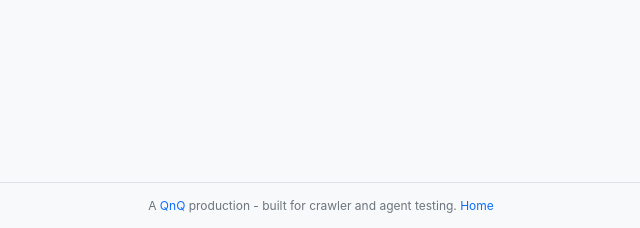
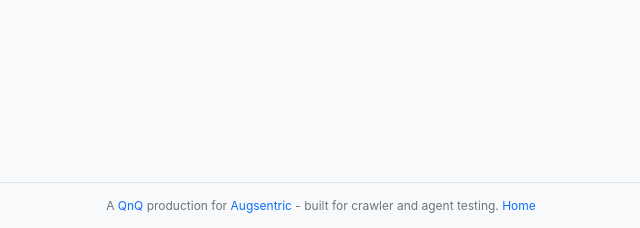
Before and after one commit to seriocomic/SimBin, a Django app: template templates/pages/template.html in a window 1280 px wide. Shown: the part 572-800 px from the top of the page, without its empty margins (319-959 px from the left). Run offline with Django 3.2, Linux system fonts and the light colour scheme; the template is opened without the code that fills it: most values are stand-ins (such as "Sample title", 1, 10 or a date in 2020).

Commit message:
Update title and footer in template.html to include Augsentric branding

```diff
--- a/templates/pages/template.html
+++ b/templates/pages/template.html
@@ -3,7 +3,7 @@
 <head>
   <meta charset="utf-8">
   <meta name="viewport" content="width=device-width, initial-scale=1">
-  <title>{{title}} - SimBin</title>
+  <title>{{title}} - SimBin by Augsentric</title>
   <link rel="icon" href="{% static 'favicon.ico' %}">
   <script>(function(){var s=localStorage.getItem('simbin-theme');if(!s)s=window.matchMedia('(prefers-color-scheme: dark)').matches?'dark':'light';document.documentElement.setAttribute('data-theme',s);})();</script>
   <link rel="stylesheet" href="{% static 'template.css' %}">
@@ -90,7 +90,7 @@
 </div>
 
 <footer>
-  A <a href="https://www.qnq.com.au/">QnQ</a> production - built for crawler and agent testing. <a href="/">Home</a>
+  A <a href="https://www.qnq.com.au/">QnQ</a> production for <a href="https://www.augsentric.com/">Augsentric</a> - built for crawler and agent testing. <a href="/">Home</a>
 </footer>
 
 <script>
```
